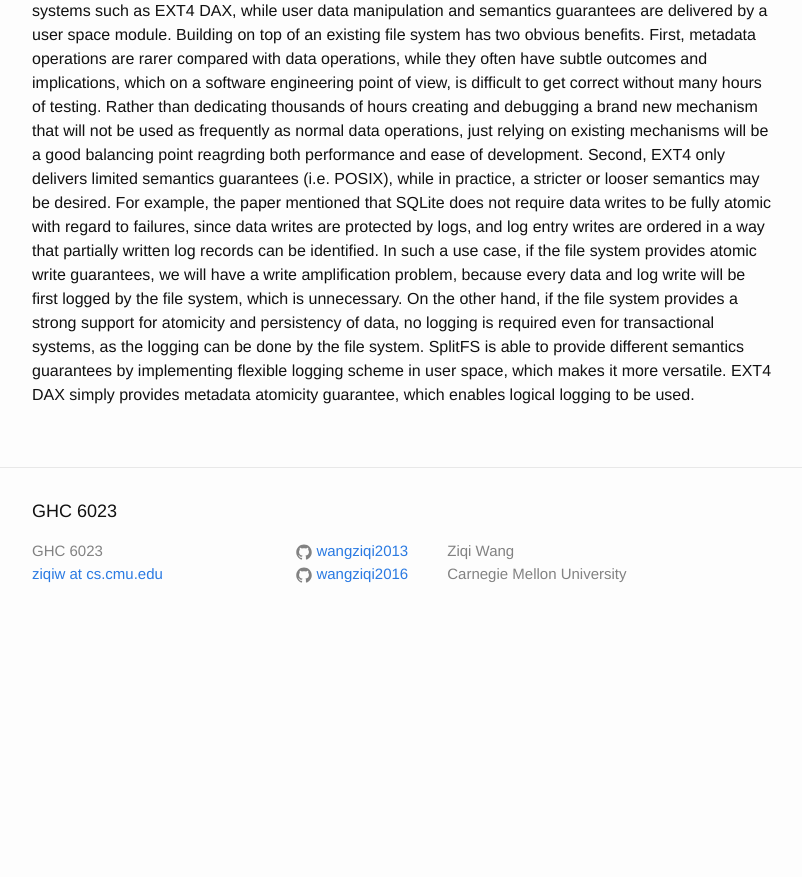
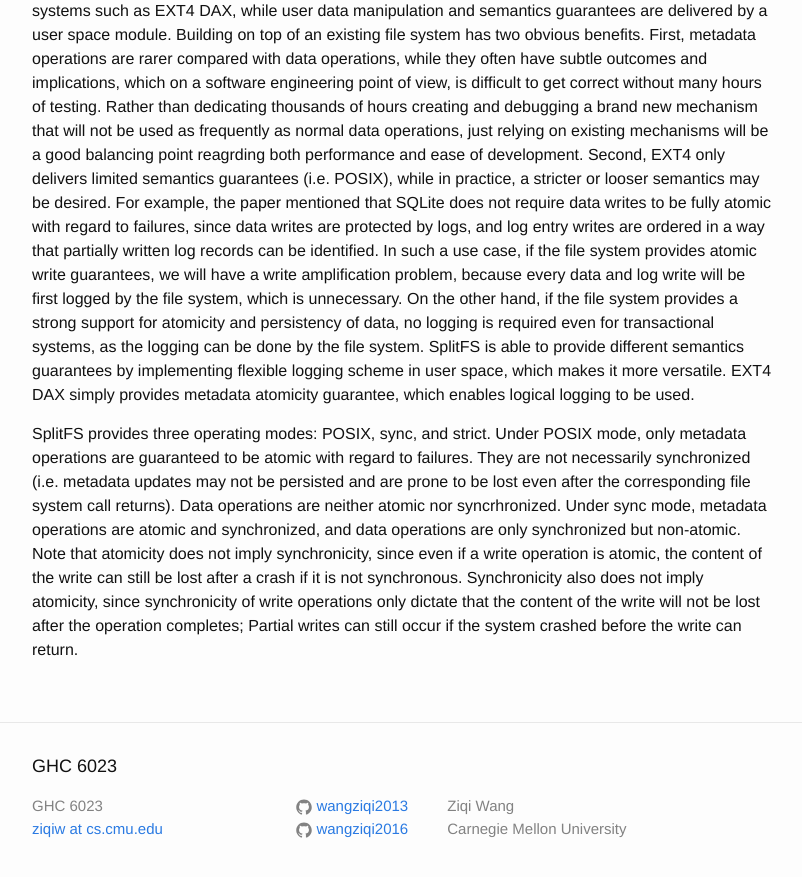
Before and after one commit to wangziqi2013/wangziqi2013.github.io, a Jekyll site: the page built from _posts/2019-11-20-splitfs.markdown, in a window 1280 px wide and 900 px high, scrolled down 922 px. Shown: the top 877 px of the window, without its empty margins (238-1040 px from the left). Built offline with Jekyll 4.4.1, drawn with Linux system fonts in a browser that asks for light colours; before the commit the page ends 1567 px from its top, so only the background shows below that.

Commit message:
Adding synchronicity

```diff
--- a/_posts/2019-11-20-splitfs.markdown
+++ b/_posts/2019-11-20-splitfs.markdown
@@ -46,3 +46,12 @@ a strong support for atomicity and persistency of data, no logging is required e
 logging can be done by the file system. SplitFS is able to provide different semantics guarantees by implementing flexible
 logging scheme in user space, which makes it more versatile. EXT4 DAX simply provides metadata atomicity guarantee, which
 enables logical logging to be used.
+
+SplitFS provides three operating modes: POSIX, sync, and strict. Under POSIX mode, only metadata operations are guaranteed
+to be atomic with regard to failures. They are not necessarily synchronized (i.e. metadata updates may not be persisted
+and are prone to be lost even after the corresponding file system call returns). Data operations are neither atomic
+nor syncrhronized. Under sync mode, metadata operations are atomic and synchronized, and data operations are only synchronized
+but non-atomic. Note that atomicity does not imply synchronicity, since even if a write operation is atomic, the content
+of the write can still be lost after a crash if it is not synchronous. Synchronicity also does not imply atomicity,
+since synchronicity of write operations only dictate that the content of the write will not be lost after the operation
+completes; Partial writes can still occur if the system crashed before the write can return.
```
